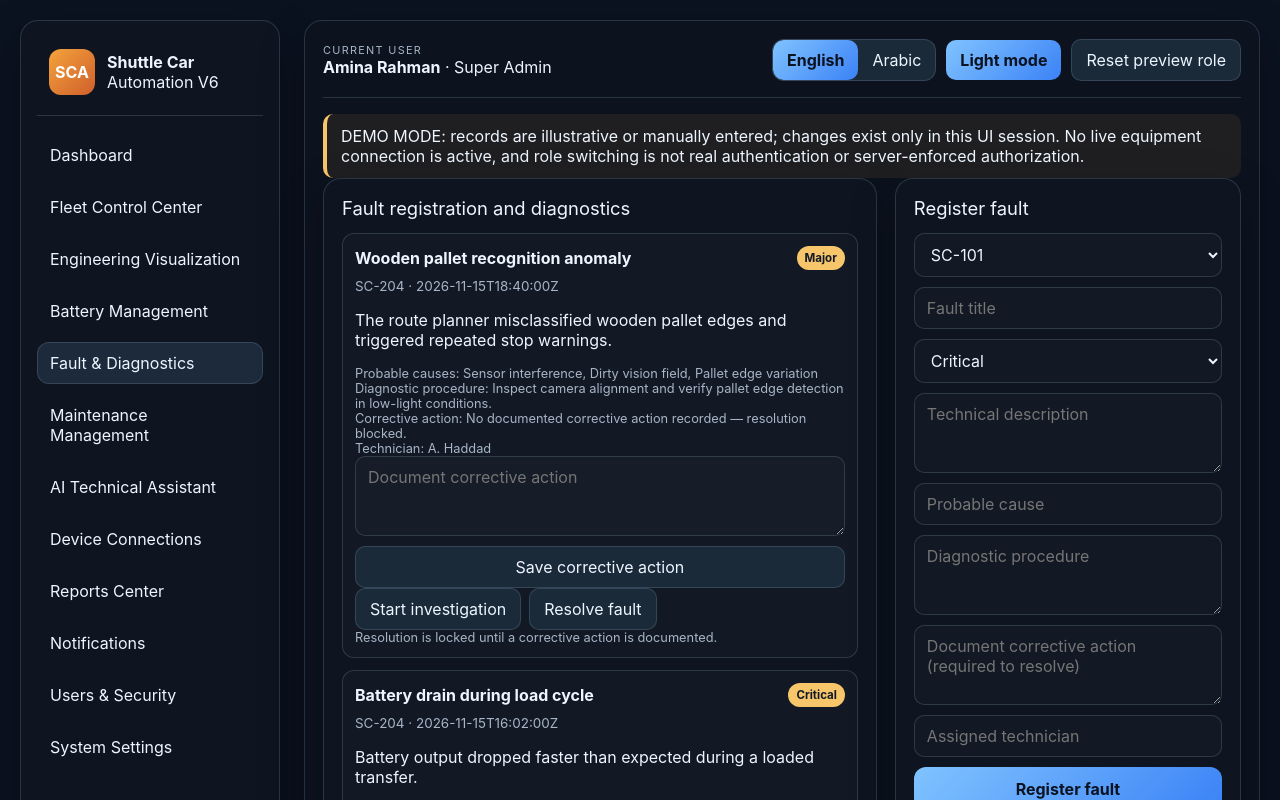
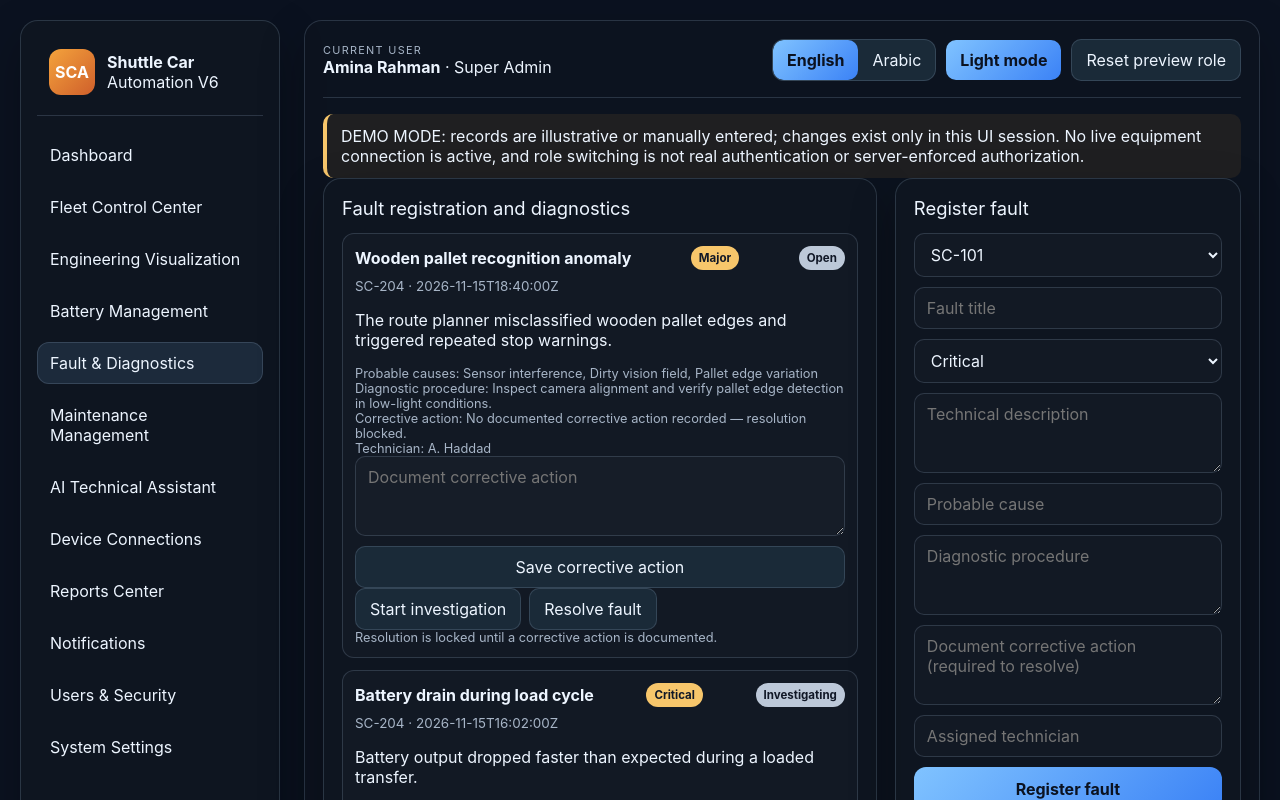
Before and after one commit to som3a83/shuttle-car-automation, a React (Vite) app: page / in a window 1280 px wide. Both pictures are taken after a click on the button "Fault & Diagnostics". Shown: the top 800 px of the page. Built offline with nearby package versions, Linux system fonts and the light colour scheme.

Commit message:
ui: display fault lifecycle status on each fault card

```diff
--- a/src/App.tsx
+++ b/src/App.tsx
@@ -743,6 +743,7 @@ function App() {
                     <div className="fault-head">
                       <strong>{fault.title}</strong>
                       <span className="badge warn">{fault.severity}</span>
+                      <span className="badge neutral">{fault.status}</span>
                     </div>
                     <div className="meta-line">{fault.shuttleId} · {fault.timestamp}</div>
                     <p>{fault.description}</p>
```
